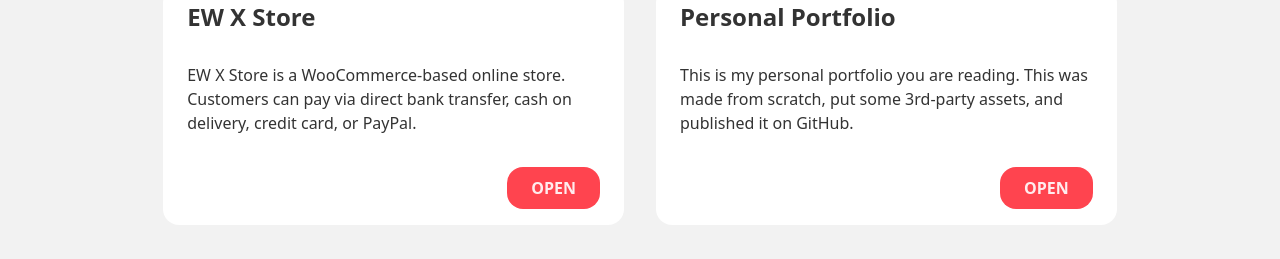
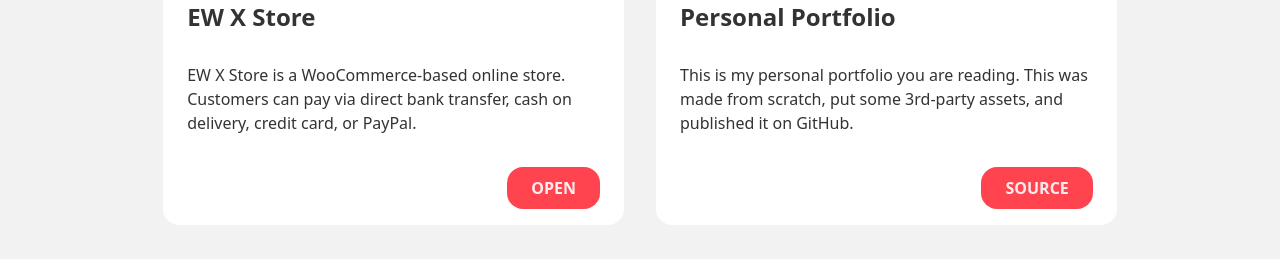
Before and after one commit to reythedev/reythedev.github.io-source, a website built with Parcel: page src/index.html in a window 1280 px wide. Shown: the part 1326-1585 px from the top of the page. Built offline with nearby package versions, Linux system fonts and the light colour scheme.

Commit message:
Fixes #1. In personal portfolio section, link the source.

```diff
--- a/src/index.html
+++ b/src/index.html
@@ -74,7 +74,7 @@
                             </p>
                         </div>
                         <div class="card__footer">
-                            <a href="#" class="btn btn_primary">Open</a>
+                            <a href="http://sms.hondamotorworld.com" class="btn btn_primary">Open</a>
                         </div>
                     </section>
                     <section class="card" data-aos="fade">
@@ -102,7 +102,7 @@
                             </p>
                         </div>
                         <div class="card__footer">
-                            <a href="#" class="btn btn_primary">Open</a>
+                            <a href="https://github.com/reythedev/reythedev.github.io-source" class="btn btn_primary">Source</a>
                         </div>
                     </section>
                 </div>
```
